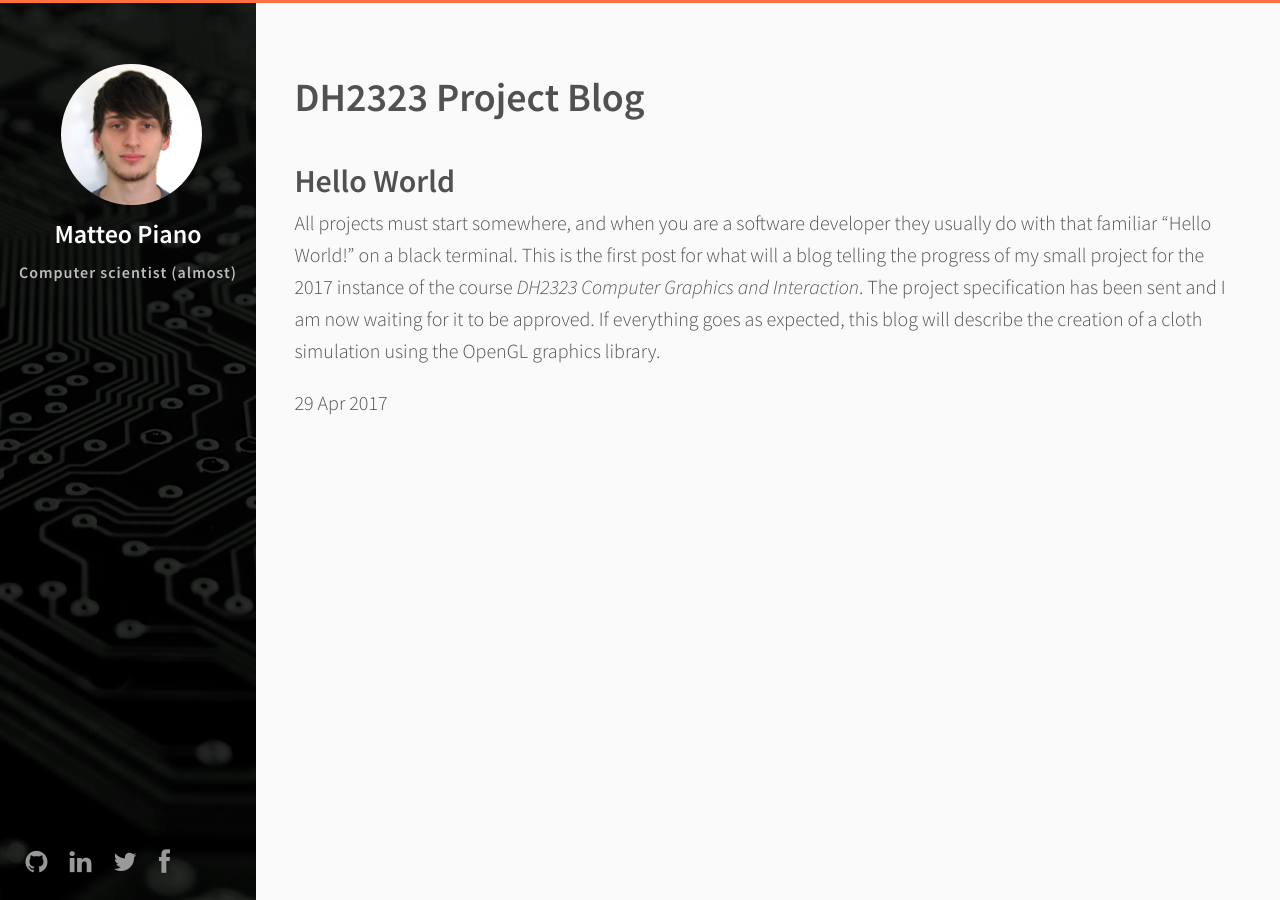
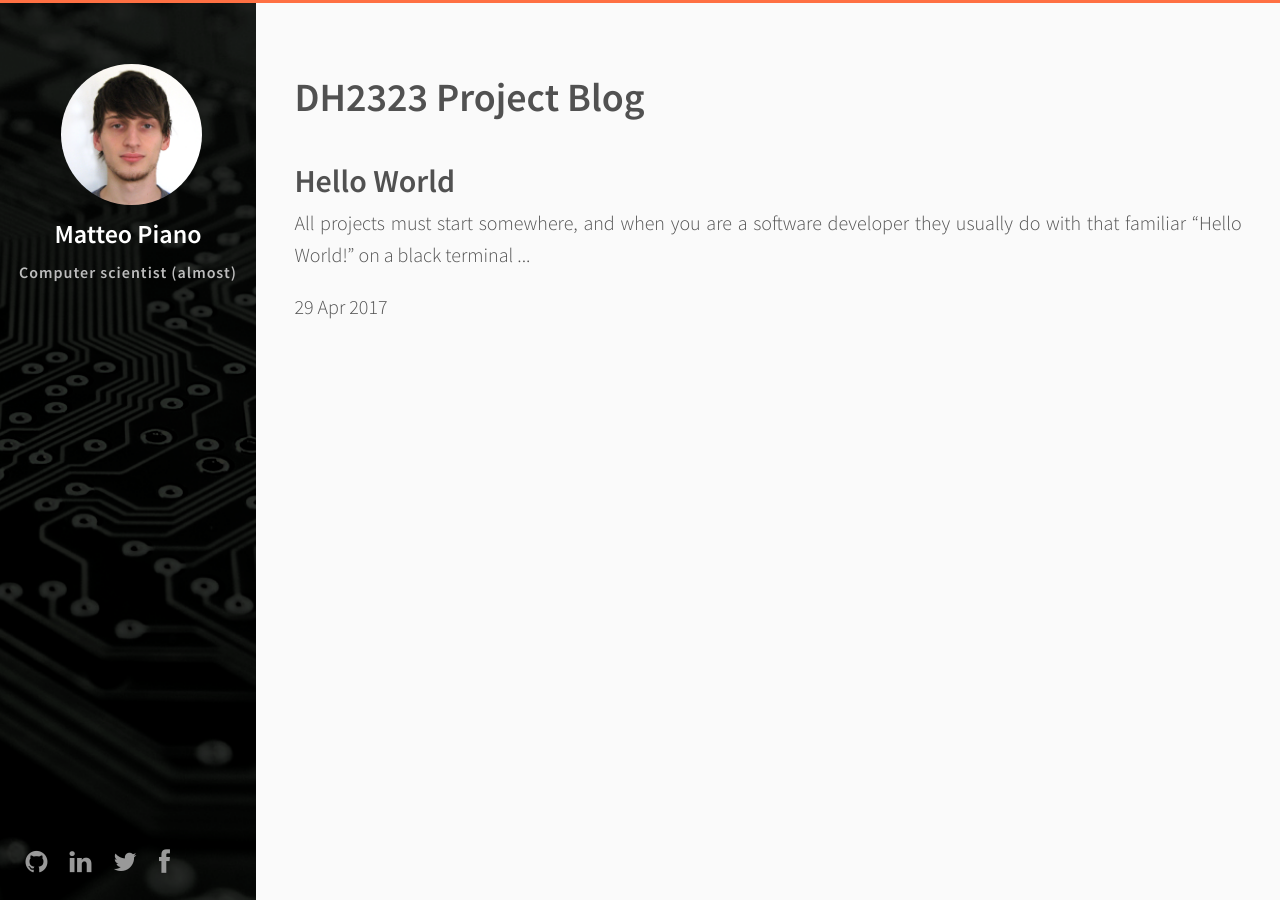
Before and after one commit to piax93/piax93.github.io, a Jekyll site: the page built from dgi17.html, in a window 1280 px wide. Built offline with Jekyll 4.4.1, drawn with Linux system fonts in a browser that asks for light colours.

Commit message:
small fix

```diff
--- a/_config.yml
+++ b/_config.yml
@@ -10,6 +10,8 @@ linkedin: 'pianomatteo'
 github: 'piax93'
 twitter: 'piax93'
 facebook: 'piax93'
+
+excerpt_separator: '.'
 
 background: '/resources/images/background.png'
 profile_avatar: '/resources/images/profile.png'
--- a/_posts/2017-04-29-dgi-the-journey-begins.md
+++ b/_posts/2017-04-29-dgi-the-journey-begins.md
@@ -6,4 +6,4 @@ categories: dgi
 ---
 
 All projects must start somewhere, and when you are a software developer they usually do with that familiar "Hello World!" on a black terminal.
-This is the first post for what will a blog telling the progress of my small project for the 2017 instance of the course _DH2323 Computer Graphics and Interaction_. The project specification has been sent and I am now waiting for it to be approved. If everything goes as expected, this blog will describe the creation of a cloth simulation using the [OpenGL](https://www.opengl.org/) graphics library.
+This is the first post for what will a blog telling the progress of my small project for the 2017 instance of the course _DH2323 Computer Graphics and Interaction_. The project [specification]({{site.docs}}/dh2323-project-specs.pdf) has been sent and I am now waiting for it to be approved. If everything goes as expected, this blog will describe the creation of a cloth simulation using the [OpenGL](https://www.opengl.org/) graphics library.
--- a/dgi17.html
+++ b/dgi17.html
@@ -11,7 +11,9 @@ layout: notitle
           <h2 class="post-title">
             <a href="{{ post.url }}">{{ post.title }}</a>
           </h2>
-          {{ post.excerpt }}
+          <div class="excerpt">
+            {{ post.excerpt }}
+          </div>
           <div class="post-date">
             <time>{{ post.date | date_to_string }}</time>
           </div>
--- a/style.scss
+++ b/style.scss
@@ -81,6 +81,7 @@ h6 {
 
 p {
     margin: 0 0 1rem;
+    text-align: justify;
 }
 
 ul,
@@ -401,6 +402,19 @@ tbody tr:nth-child(odd) th {
         min-width: 80%;
         height: 800px;
     }
+}
+
+.post p {
+    a {
+        color: #0d47a1;
+    }
+    a:hover {
+        color: #2196f3;
+    }
+}
+
+.excerpt p::after {
+    content: " ...";
 }
 
 .bloghead {
```
